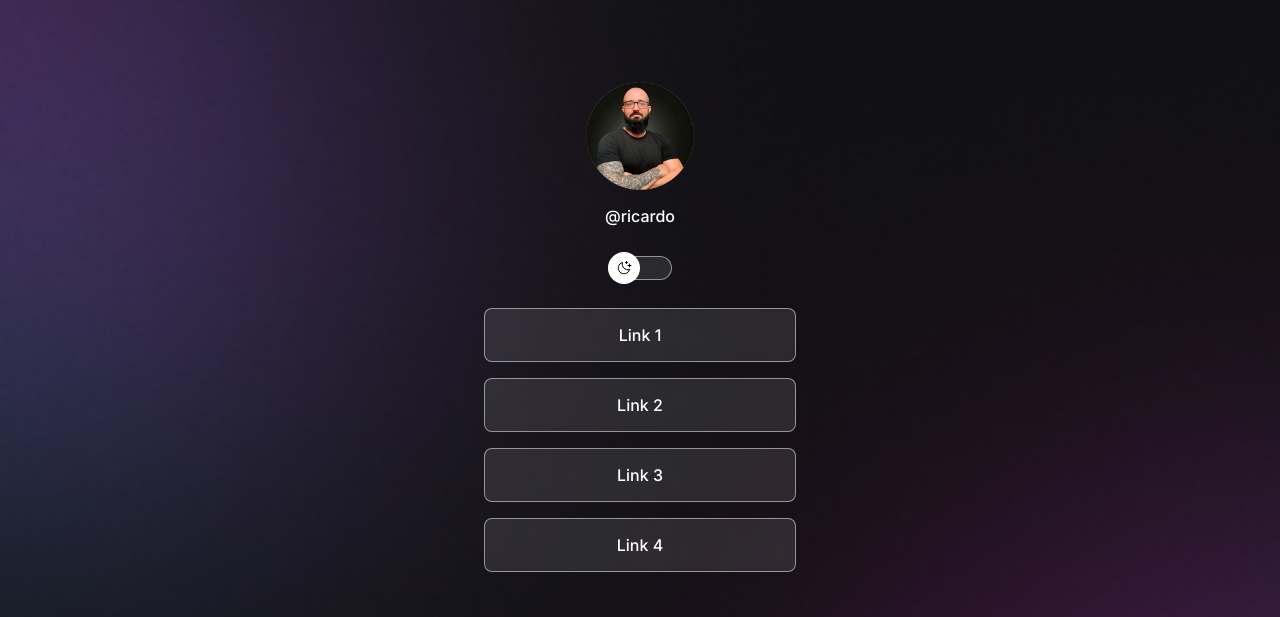
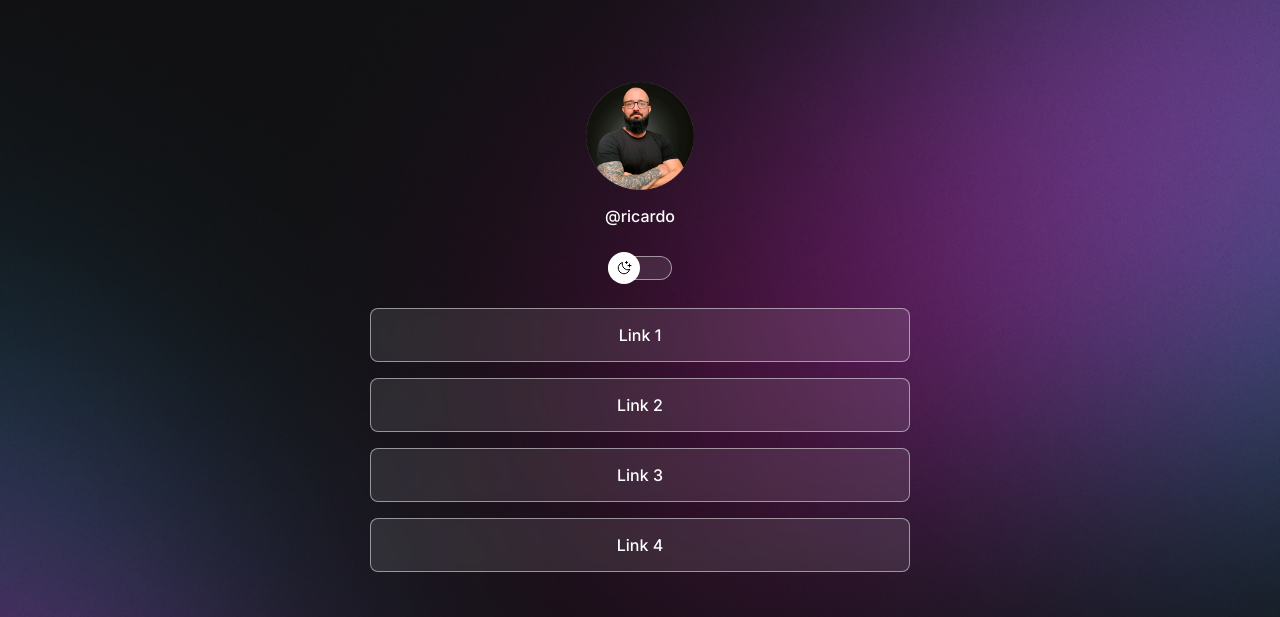
Before and after one commit to ricardosguimaraes/discover, a plain HTML site: page index.html in a window 1280 px wide. Shown: the top 617 px of the page. Drawn offline with nearby package versions, Linux system fonts and the light colour scheme.

Commit message:
add media queries

```diff
--- a/style.css
+++ b/style.css
@@ -26,6 +26,7 @@
 
 body {
   background: var(--bg-url) no-repeat top center/cover;
+  height: 100vh;
 }
 
 body * {
@@ -34,7 +35,8 @@ body * {
 }
 
 #container {
-  width: 360px;
+  width: 100%;
+  max-width: 588px;
   margin: 56px auto 0px;
   padding: 0px 24px;
 }
@@ -147,3 +149,12 @@ footer {
   text-align: center;
   font-size: 14px;
 }
+
+/* media queries */
+@media (min-width:700px){
+  :root {
+    --bg-url: url(/assets/bg-desktop.jpg);
+  }
+  .light {
+    --bg-url: url(/assets/bg-desktop-light.jpg);
+}
```
